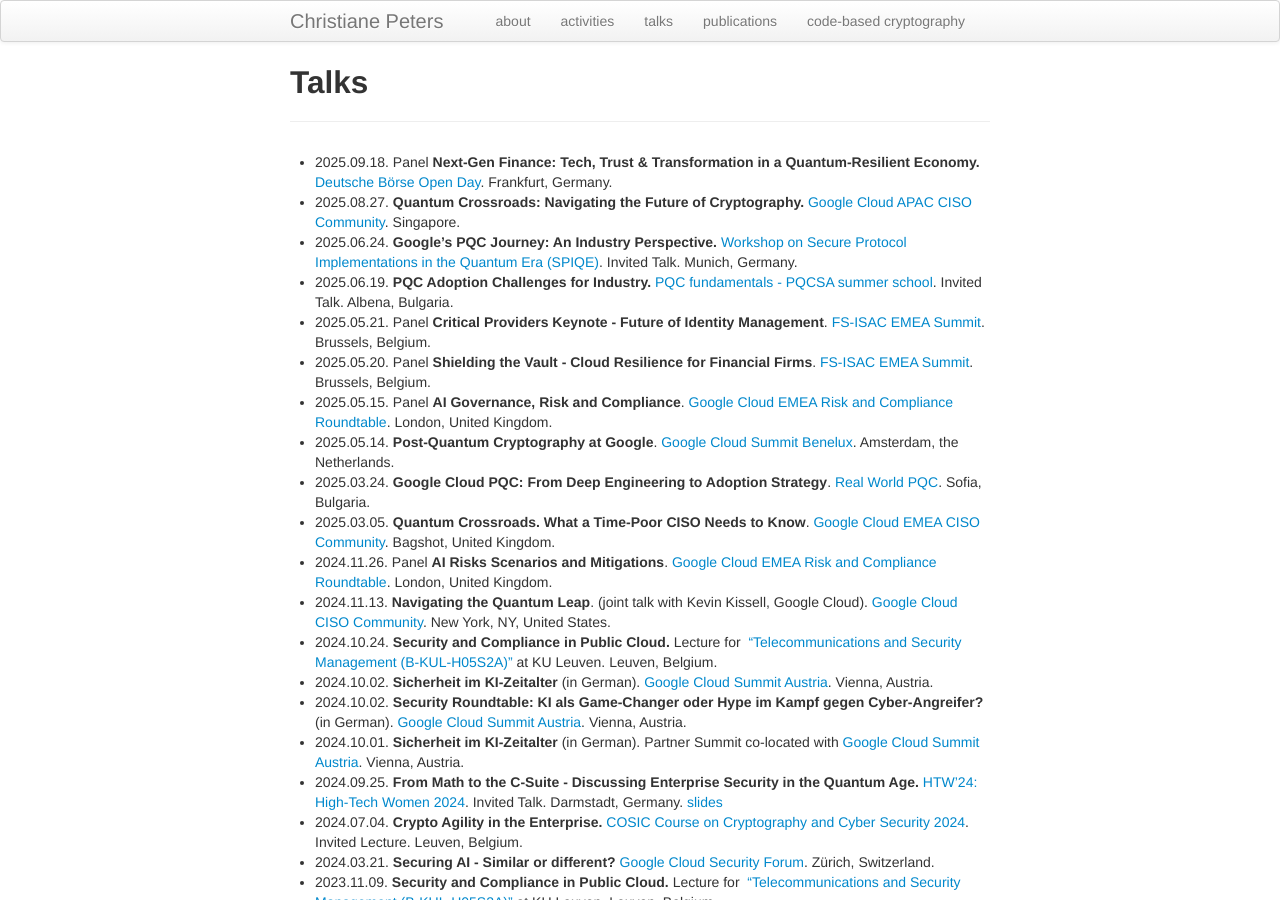
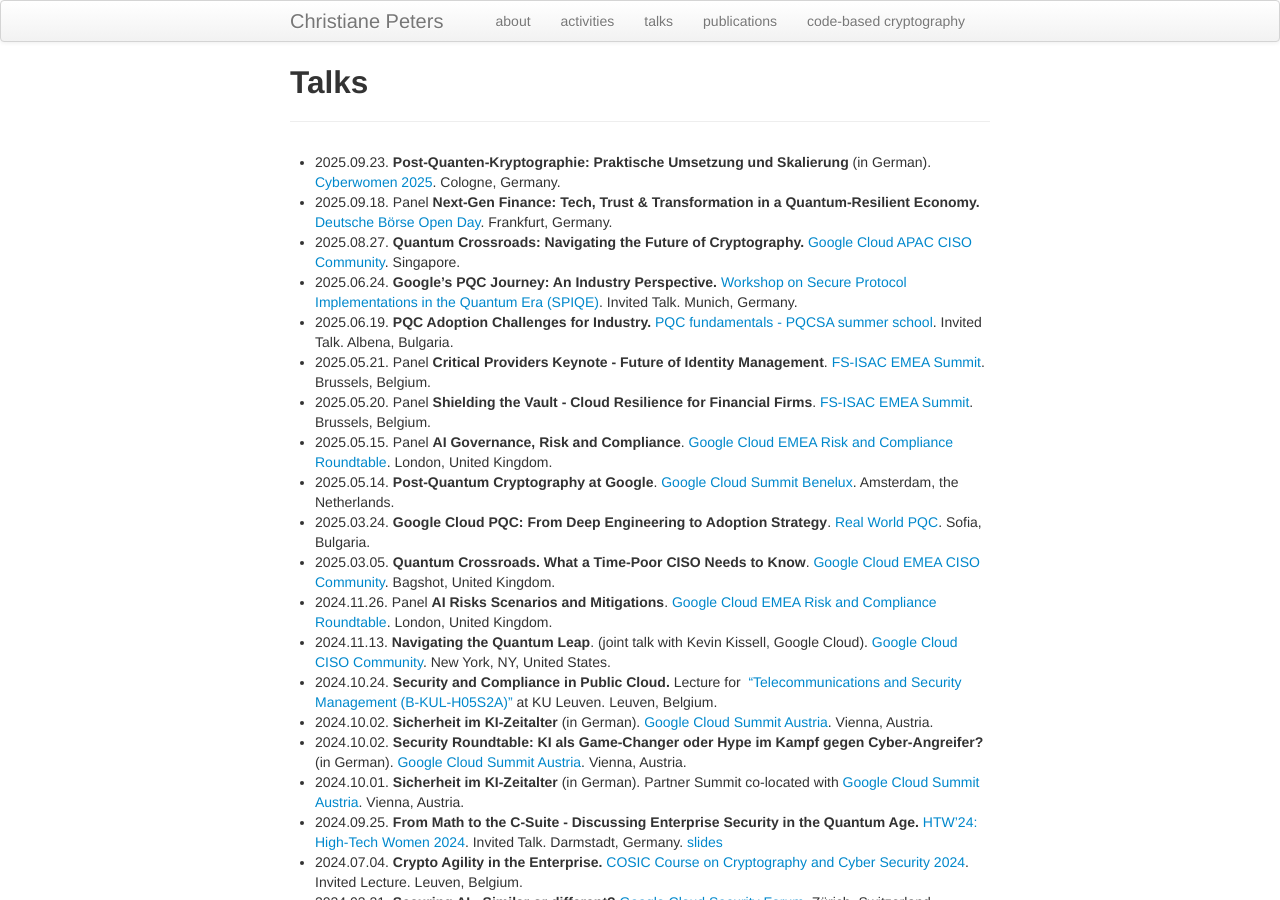
Before and after one commit to christianepeters/christianepeters.github.io, a Jekyll site: the page built from talks.md, in a window 1280 px wide and 900 px high. Built offline with Jekyll 4.4.1, drawn with Linux system fonts in a browser that asks for light colours.

Commit message:
cyberwomen

```diff
--- a/talks.md
+++ b/talks.md
@@ -3,6 +3,7 @@
 layout: page
 ---
 
+- 2025.09.23. **Post-Quanten-Kryptographie: Praktische Umsetzung und Skalierung** (in German). [Cyberwomen 2025](https://cyberwomen.de/agenda-2025-23-09-koeln/). Cologne, Germany.
 - 2025.09.18. Panel **Next-Gen Finance: Tech, Trust & Transformation in a Quantum-Resilient Economy.** [Deutsche Börse  Open Day](https://www.deutsche-boerse.com/dbg-en/about-us/deutsche-boerse-group/events/event/Open-Day-2025-4308436). Frankfurt, Germany.
 - 2025.08.27. **Quantum Crossroads: Navigating the Future of Cryptography.** [Google Cloud APAC CISO Community](https://rsvp.withgoogle.com/events/google-cloud-ciso-community-apac25). Singapore.
 - 2025.06.24. **Google's PQC Journey: An Industry Perspective.** [Workshop on Secure Protocol Implementations in the Quantum Era (SPIQE)](https://spiqe-workshop.github.io/). Invited Talk. Munich, Germany.
```
